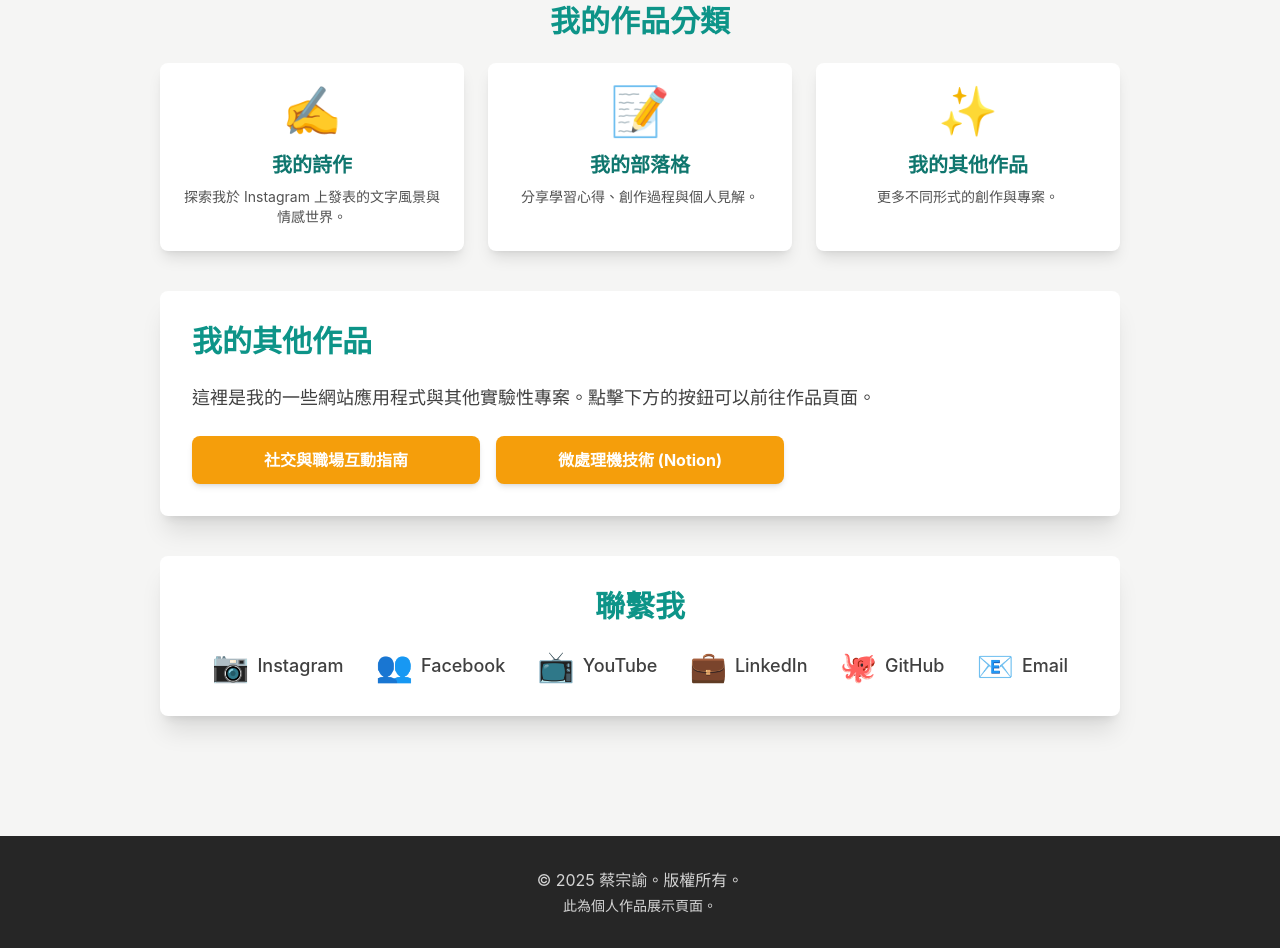
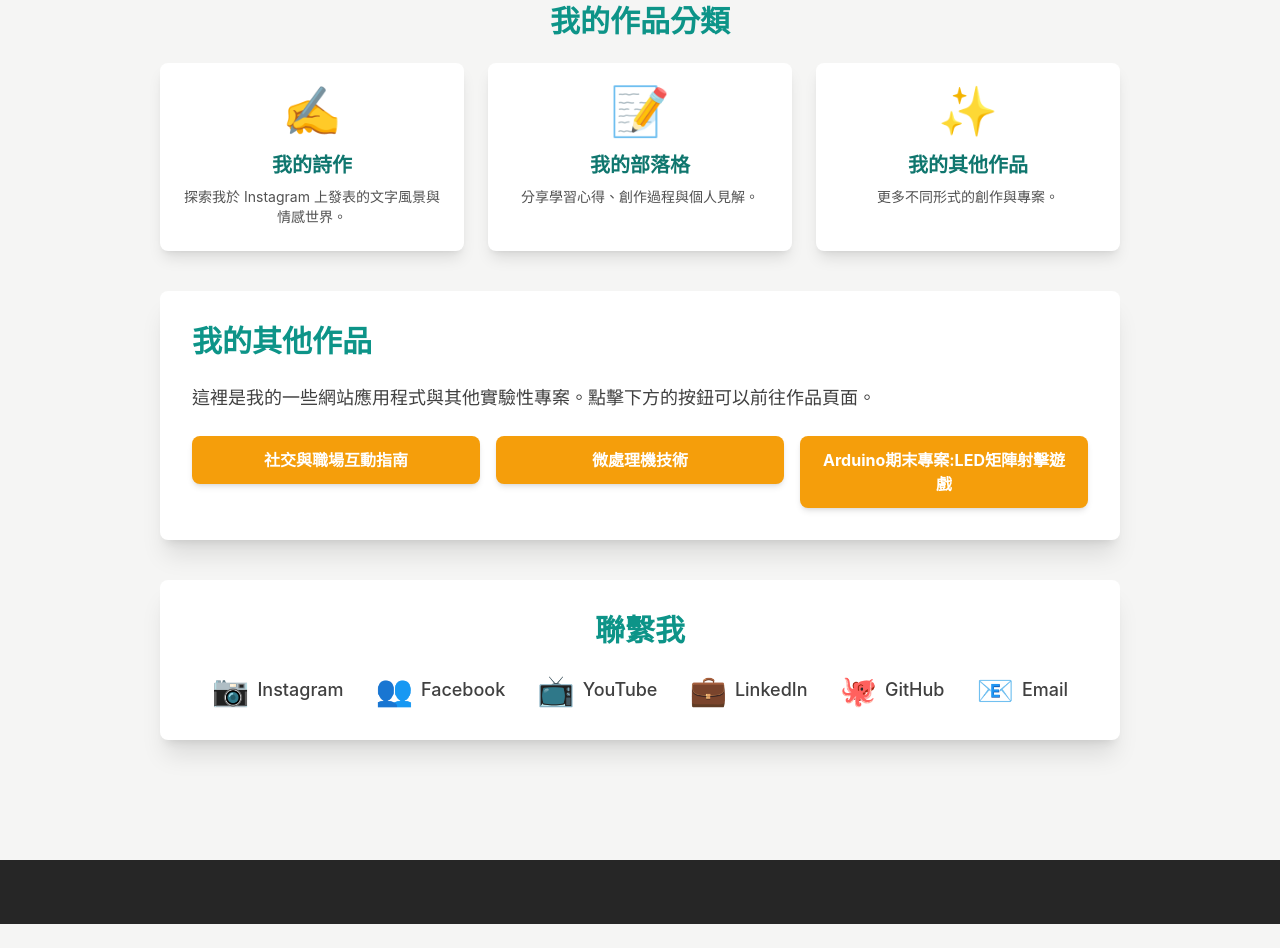
Before and after one commit to Fatel030/my-html-app, a plain HTML site: page index.html in a window 1280 px wide. Shown: the part 654-1602 px from the top of the page. After the commit the page ends 1578 px from the top, so only its background shows below. Drawn offline with nearby package versions, Linux system fonts and the light colour scheme.

Commit message:
Refactor index.html structure and content
增添Arduino作品專案

```diff
--- a/index.html
+++ b/index.html
@@ -26,11 +26,7 @@
             }
         }
     </style>
-    <!-- Chosen Palette: 寧靜和諧 (Tranquil Harmony) - 背景: bg-stone-100, 主要文字: text-neutral-800, 標題: text-teal-700, 強調: text-amber-600 -->
-    <!-- Application Structure Plan: 此為個人網站的主頁，旨在提供自我介紹並作為通往不同作品集的導航入口。強化「我的其他作品」區塊，新增「微處理機技術」連結，導向外部 Notion 專案頁面。 -->
-    <!-- Visualization & Content Choices: 主頁以文字介紹、社群連結和導航連結卡片呈現。所有視覺元素和互動皆基於 HTML/CSS 和 Vanilla JS，無 SVG/Mermaid。 -->
-    <!-- CONFIRMATION: NO SVG graphics used. NO Mermaid JS used. -->
-</head>
+    </head>
 <body class="bg-stone-100 text-neutral-800">
 
     <header class="bg-white shadow-md py-4">
@@ -42,11 +38,9 @@
 
     <main class="max-w-5xl mx-auto py-8 px-4 sm:px-6 lg:px-8">
 
-        <!-- 自我介紹區塊 -->
         <section id="about" class="bg-white shadow-xl rounded-lg p-6 md:p-8 mb-10">
             <h2 class="text-2xl md:text-3xl font-bold text-teal-600 mb-4 text-center">關於我</h2>
 
-            <!-- 專業照片 -->
             <div class="mb-6">
                 <img src="assets/profile_photo.jpg" alt="蔡宗諭的專業照片" class="w-32 h-32 rounded-full mx-auto object-cover border-4 border-teal-200 shadow-md">
             </div>
@@ -61,7 +55,6 @@
                 我將持續更新內容，歡迎您探索並給予回饋。
             </p>
 
-            <!-- 履歷下載連結 -->
             <div class="flex flex-wrap justify-center gap-4 mt-6">
                 <a href="assets/resume.pdf" download class="block">
                     <button class="bg-teal-600 hover:bg-teal-700 text-white font-bold py-2 px-4 rounded-lg shadow-md transition duration-300 ease-in-out transform hover:scale-105">
@@ -76,25 +69,21 @@
             </div>
         </section>
 
-        <!-- 作品導航區塊 -->
         <section id="works-navigation" class="mb-10">
             <h2 class="text-2xl md:text-3xl font-bold text-teal-600 mb-6 text-center">我的作品分類</h2>
             <div class="grid grid-cols-1 md:grid-cols-3 gap-6">
-                <!-- 詩作連結卡片 -->
                 <a href="https://www.instagram.com/fake.ice.8/" target="_blank" rel="noopener noreferrer" class="block bg-white shadow-lg rounded-lg p-6 text-center hover:shadow-xl transition-shadow duration-300 transform hover:-translate-y-1">
                     <div class="text-5xl mb-4">✍️</div>
                     <h3 class="text-xl font-semibold text-teal-700 mb-2">我的詩作</h3>
                     <p class="text-neutral-600 text-sm">探索我於 Instagram 上發表的文字風景與情感世界。</p>
                 </a>
 
-                <!-- 我的部落格卡片 -->
                 <a href="blog.html" class="block bg-white shadow-lg rounded-lg p-6 text-center hover:shadow-xl transition-shadow duration-300 transform hover:-translate-y-1">
                     <div class="text-5xl mb-4">📝</div>
                     <h3 class="text-xl font-semibold text-teal-700 mb-2">我的部落格</h3>
                     <p class="text-neutral-600 text-sm">分享學習心得、創作過程與個人見解。</p>
                 </a>
 
-                <!-- 其他作品連結卡片 -->
                 <a href="#other-works-detail" class="block bg-white shadow-lg rounded-lg p-6 text-center hover:shadow-xl transition-shadow duration-300 transform hover:-translate-y-1">
                     <div class="text-5xl mb-4">✨</div>
                     <h3 class="text-xl font-semibold text-teal-700 mb-2">我的其他作品</h3>
@@ -103,68 +92,56 @@
             </div>
         </section>
 
-        <!-- 我的其他作品 詳細列表區塊 -->
         <section id="other-works-detail" class="bg-white shadow-xl rounded-lg p-6 md:p-8 mb-10">
             <h2 class="text-2xl md:text-3xl font-bold text-teal-600 mb-6">我的其他作品</h2>
             <p class="text-lg text-neutral-700 leading-relaxed mb-6">
                 這裡是我的一些網站應用程式與其他實驗性專案。點擊下方的按鈕可以前往作品頁面。
             </p>
             <div class="grid grid-cols-1 sm:grid-cols-2 lg:grid-cols-3 gap-4">
-                <!-- 作品按鈕：社交與職場互動指南 -->
                 <a href="interactive_guide.html" class="block">
                     <button class="w-full bg-amber-500 hover:bg-amber-600 text-white font-bold py-3 px-4 rounded-lg shadow-md transition duration-300 ease-in-out transform hover:scale-105">
                         社交與職場互動指南
                     </button>
                 </a>
 
-                <!-- 新增作品按鈕：微處理機技術 -->
                 <a href="https://destiny-banon-10a.notion.site/1910d0ad4a4781bca40adf69c0f9b630" target="_blank" rel="noopener noreferrer" class="block">
                     <button class="w-full bg-amber-500 hover:bg-amber-600 text-white font-bold py-3 px-4 rounded-lg shadow-md transition duration-300 ease-in-out transform hover:scale-105">
-                        微處理機技術 (Notion)
+                        微處理機技術
                     </button>
                 </a>
 
-                <!-- 未來可以新增的其他作品按鈕 -->
-                <!--
-                <a href="your_other_project1.html" class="block">
+                <a href="https://destiny-banon-10a.notion.site/Arduino-LED-2900d0ad4a4780069132f3f24b3b2d79?source=copy_link" target="_blank" rel="noopener noreferrer" class="block">
                     <button class="w-full bg-amber-500 hover:bg-amber-600 text-white font-bold py-3 px-4 rounded-lg shadow-md transition duration-300 ease-in-out transform hover:scale-105">
-                        未來作品名稱 1
+                        Arduino期末專案:LED矩陣射擊遊戲
                     </button>
                 </a>
-                -->
-            </div>
+
+                </div>
         </section>
 
-        <!-- 聯繫我 / 我的社群區塊 (已移動到下方) -->
         <section id="contact" class="bg-white shadow-xl rounded-lg p-6 md:p-8 mb-10">
             <h2 class="text-2xl md:text-3xl font-bold text-teal-600 mb-6 text-center">聯繫我</h2>
             <div class="flex flex-wrap justify-center gap-6 md:gap-8">
-                <!-- Instagram -->
                 <a href="https://www.instagram.com/fatal_030/" target="_blank" rel="noopener noreferrer" class="flex items-center space-x-2 text-neutral-700 hover:text-amber-600 transition-colors">
                     <span class="text-3xl">📷</span>
                     <span class="text-lg font-medium">Instagram</span>
                 </a>
-                <!-- Facebook -->
                 <a href="https://www.facebook.com/cai.zong.yu.436593?locale=zh_TW" target="_blank" rel="noopener noreferrer" class="flex items-center space-x-2 text-neutral-700 hover:text-amber-600 transition-colors">
                     <span class="text-3xl">👥</span>
                     <span class="text-lg font-medium">Facebook</span>
                 </a>
-                <!-- YouTube -->
                 <a href="https://www.youtube.com/@fatel0008" target="_blank" rel="noopener noreferrer" class="flex items-center space-x-2 text-neutral-700 hover:text-amber-600 transition-colors">
                     <span class="text-3xl">📺</span>
                     <span class="text-lg font-medium">YouTube</span>
                 </a>
-                <!-- LinkedIn -->
                 <a href="https://www.linkedin.com/in/%E5%AE%97%E8%AB%AD-%E8%94%A1-262b56351/" target="_blank" rel="noopener noreferrer" class="flex items-center space-x-2 text-neutral-700 hover:text-amber-600 transition-colors">
                     <span class="text-3xl">💼</span>
                     <span class="text-lg font-medium">LinkedIn</span>
                 </a>
-                <!-- GitHub -->
                 <a href="https://github.com/Fatel030/" target="_blank" rel="noopener noreferrer" class="flex items-center space-x-2 text-neutral-700 hover:text-amber-600 transition-colors">
                     <span class="text-3xl">🐙</span>
                     <span class="text-lg font-medium">GitHub</span>
                 </a>
-                <!-- Email -->
                 <a href="mailto:k24670917@gmail.com" class="flex items-center space-x-2 text-neutral-700 hover:text-amber-600 transition-colors">
                     <span class="text-3xl">📧</span>
                     <span class="text-lg font-medium">Email</span>
@@ -175,14 +152,4 @@
     </main>
 
     <footer class="bg-neutral-800 text-neutral-300 py-8 mt-12">
-        <div class="max-w-5xl mx-auto px-4 sm:px-6 lg:px-8 text-center">
-            <p>© <span id="currentYear"></span> 蔡宗諭。版權所有。</p>
-            <p class="text-sm mt-1">此為個人作品展示頁面。</p>
-        </div>
-    </footer>
-
-    <script>
-        document.getElementById('currentYear').textContent = new Date().getFullYear();
-    </script>
-</body>
-</html>
+        <div class="max-w-5xl mx-auto px-4 sm:px-6 lg:px-8
```
